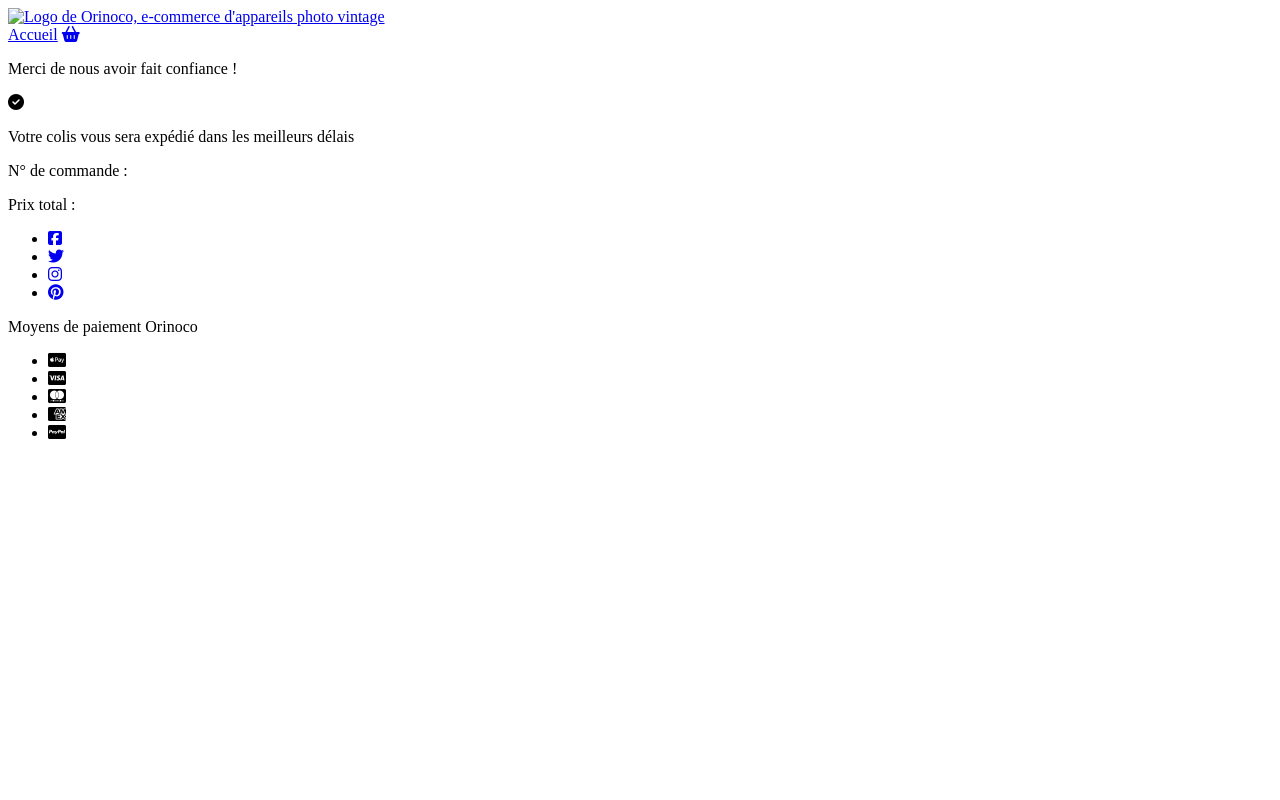
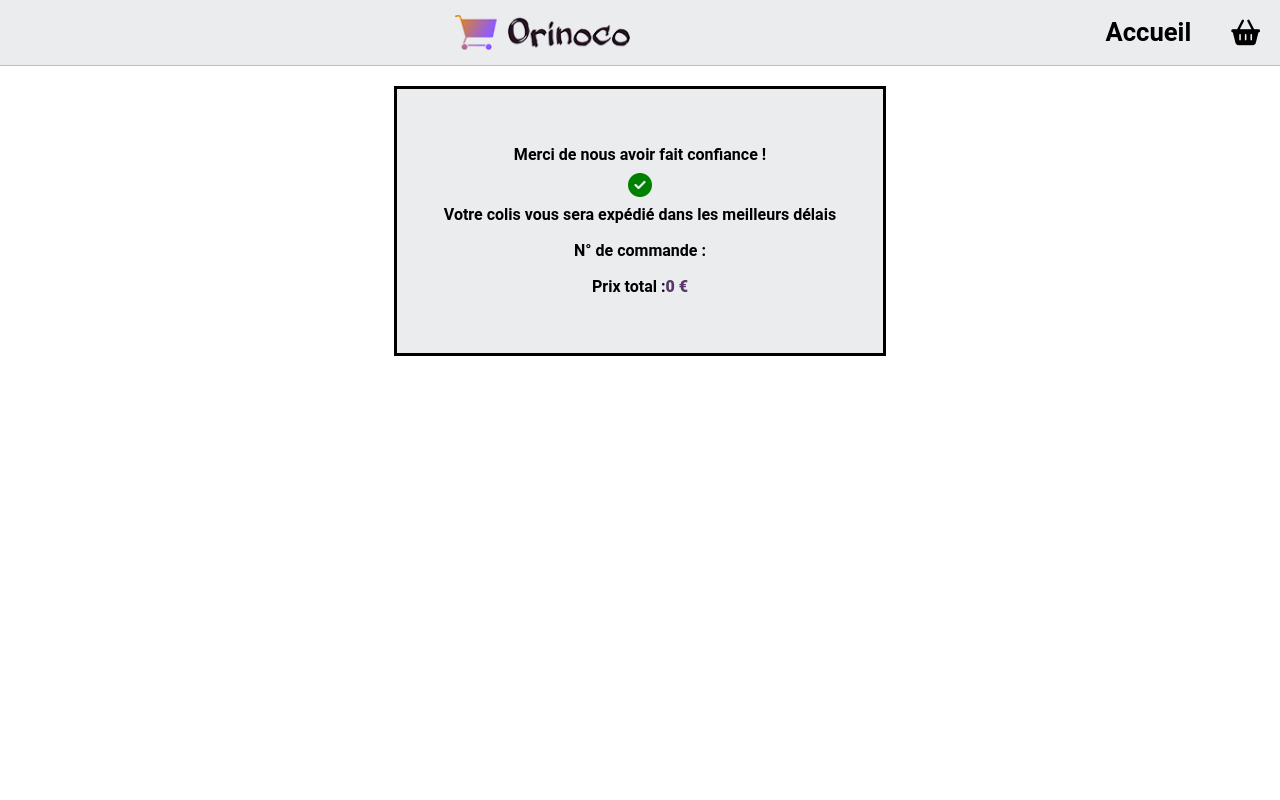
Before and after one commit to MathieuAbbal/MathieuAbbal_5_08022021, a plain HTML site: page front-end/confirmation.html in a window 1280 px wide. Shown: the top 800 px of the page. Drawn offline with Linux system fonts and the light colour scheme; the site is published under a folder, as on GitHub Pages, so addresses that start at the root find nothing; a web font is replaced by a local one.

Commit message:
Remove leading slashes from resource links

```diff
--- a/front-end/confirmation.html
+++ b/front-end/confirmation.html
@@ -8,8 +8,8 @@
     <meta name="description"
         content="Le site web pour retrouver les meilleurs références en appareils photo vintage." />
     <script src="https://kit.fontawesome.com/ce2a36e089.js" crossorigin="anonymous"></script>
-    <link rel="stylesheet" href="/css/style.css">
-    <link rel="icon" type="image/png" sizes="32x32" href="/img/favicon-32x32.png">
+    <link rel="stylesheet" href="css/style.css">
+    <link rel="icon" type="image/png" sizes="32x32" href="img/favicon-32x32.png">
 
     <link rel="preconnect" href="https://fonts.gstatic.com">
     <link href="https://fonts.googleapis.com/css2?family=Truculenta:wght@300;400;500;600;700;800;900&display=swap"
@@ -23,15 +23,15 @@
     <header>
         <!-- Navigation logo-->
         <div class="navbar">
-            <a class="navbar__link" href="/index.html">
-                <img class="navbar__link img" src="/img/logo.png"
+            <a class="navbar__link" href="index.html">
+                <img class="navbar__link img" src="img/logo.png"
                     alt="Logo de Orinoco, e-commerce d'appareils photo vintage" />
             </a>
             <!-- Btn accueil -->
             <div class="navbar__wrap">
-                <a href="/index.html" class="nav-btn accueil">Accueil</a>
+                <a href="index.html" class="nav-btn accueil">Accueil</a>
                 <!-- Btn panier -->
-                <a href="/panier.html" aria-label="panier" class="nav-btn">
+                <a href="panier.html" aria-label="panier" class="nav-btn">
                     <i class="fas fa-shopping-basket navbar__icons"></i>
                 </a>
             </div>
@@ -88,8 +88,8 @@
             </ul>
         </div>
     </footer>
-    <script src="/js/localstorage.js"></script>
-    <script src="/js/confirmation.js" defer></script>
+    <script src="js/localstorage.js"></script>
+    <script src="js/confirmation.js" defer></script>
 
 </body>
 
```
